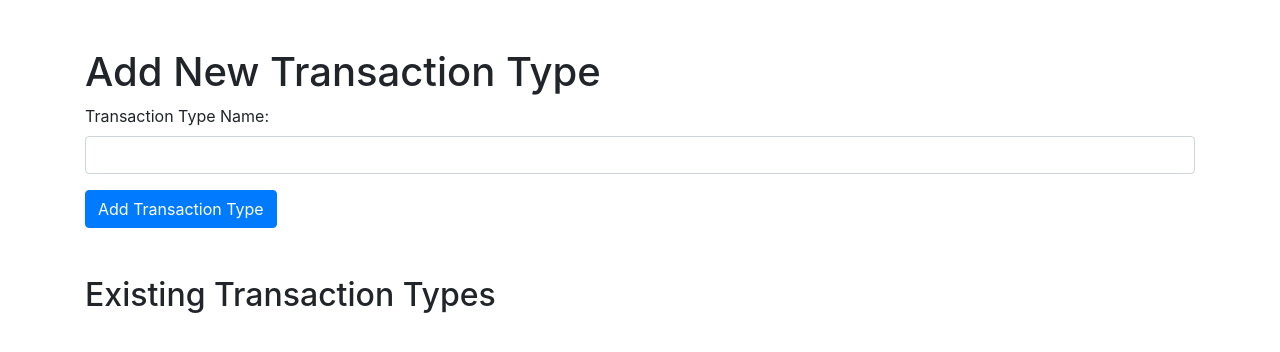
After one commit to bvpipare18/money-flow, a Flask app: page /transaction_types in a window 1280 px wide. The commit adds this page. Shown: the top 352 px of the page. Run offline with Flask 2, Linux system fonts and the light colour scheme; data that the repository does not hold is empty; some libraries are stand-ins or nearby versions.

Commit message:
MF-6: Transaction types should dynamically fetched on UI from DB; add postgres steps for table creation

```diff
--- a/record-transaction/app.py
+++ b/record-transaction/app.py
@@ -24,10 +24,14 @@ def index():
     cur.execute("SELECT name FROM categories")
     categories = cur.fetchall()
 
+    # Fetch all transaction types from the database
+    cur.execute("SELECT id, name FROM transaction_types")
+    transaction_types = cur.fetchall()
+
     cur.close()
     conn.close()
 
-    return render_template('transaction_form.html', categories=categories)
+    return render_template('transaction_form.html', categories=categories, transaction_types=transaction_types)
 
 # Add transaction to the database
 @app.route('/api/transactions', methods=['POST'])
@@ -121,5 +125,54 @@ def delete_category(category_id):
 
     return '', 204  # Return 'No Content' status after deletion
 
+@app.route('/transaction_types', methods=['GET'])
+def transaction_types():
+    return render_template('transaction_type_form.html')
+
+@app.route('/api/transaction_types', methods=['POST'])
+def add_transaction_type():
+    transaction_type_name = request.form['name']
+
+    conn = get_db_connection()
+    cur = conn.cursor()
+
+    # Insert the new transaction type into the database
+    cur.execute("INSERT INTO transaction_types (name) VALUES (%s) RETURNING id;", (transaction_type_name,))
+    new_id = cur.fetchone()[0]
+    conn.commit()
+
+    cur.close()
+    conn.close()
+
+    return redirect(url_for('transaction_types'))
+
+@app.route('/api/transaction_types', methods=['GET'])
+def get_transaction_types():
+    conn = get_db_connection()
+    cur = conn.cursor()
+
+    # Fetch all transaction types from the database
+    cur.execute("SELECT id, name FROM transaction_types")
+    transaction_types = cur.fetchall()
+
+    cur.close()
+    conn.close()
+
+    return jsonify(transaction_types)
+
+@app.route('/api/transaction_types/<int:type_id>', methods=['DELETE'])
+def delete_transaction_type(type_id):
+    conn = get_db_connection()
+    cur = conn.cursor()
+
+    # Delete the transaction type from the database
+    cur.execute("DELETE FROM transaction_types WHERE id = %s", (type_id,))
+    conn.commit()
+
+    cur.close()
+    conn.close()
+
+    return '', 204  # Return 'No Content' status after deletion
+
 if __name__ == '__main__':
     app.run(debug=True, port=5001)
--- /dev/null
+++ b/record-transaction/templates/transaction_type_form.html
@@ -0,0 +1,71 @@
+<!DOCTYPE html>
+<html lang="en">
+<head>
+    <meta charset="UTF-8">
+    <meta name="viewport" content="width=device-width, initial-scale=1.0">
+    <title>Manage Transaction Types</title>
+    <link rel="stylesheet" href="https://stackpath.bootstrapcdn.com/bootstrap/4.5.2/css/bootstrap.min.css">
+</head>
+<body>
+    <div class="container mt-5">
+        <h1>Add New Transaction Type</h1>
+        <form action="/api/transaction_types" method="POST">
+            <div class="form-group">
+                <label for="transaction-type-name">Transaction Type Name:</label>
+                <input type="text" class="form-control" name="name" required>
+            </div>
+            <button type="submit" class="btn btn-primary">Add Transaction Type</button>
+        </form>
+
+        <h2 class="mt-5">Existing Transaction Types</h2>
+        <ul id="transaction-type-list" class="list-group">
+            <!-- Transaction Types will be fetched and displayed here -->
+        </ul>
+    </div>
+
+    <script>
+        document.addEventListener('DOMContentLoaded', function() {
+            fetchTransactionTypes();
+        });
+
+        // Fetch transaction types from the server and display them
+        function fetchTransactionTypes() {
+            fetch('/api/transaction_types')
+                .then(response => response.json())
+                .then(transactionTypes => {
+                    const transactionTypeList = document.getElementById('transaction-type-list');
+                    transactionTypeList.innerHTML = ''; // Clear existing transaction types
+
+                    transactionTypes.forEach(transactionType => {
+                        const li = document.createElement('li');
+                        li.classList.add('list-group-item', 'd-flex', 'justify-content-between', 'align-items-center');
+                        li.innerHTML = `
+                            ${transactionType[1]}
+                            <button class="btn btn-danger btn-sm" onclick="deleteTransactionType(${transactionType[0]})">Delete</button>
+                        `;
+                        transactionTypeList.appendChild(li);
+                    });
+                })
+                .catch(error => console.error('Error fetching transaction types:', error));
+        }
+
+        // Delete transaction type by ID
+        function deleteTransactionType(transactionTypeId) {
+            if (confirm('Are you sure you want to delete this transaction type?')) {
+                fetch(`/api/transaction_types/${transactionTypeId}`, {
+                    method: 'DELETE',
+                })
+                .then(response => {
+                    if (response.ok) {
+                        alert('Transaction type deleted successfully.');
+                        fetchTransactionTypes(); // Refresh the list after deletion
+                    } else {
+                        alert('Error deleting transaction type.');
+                    }
+                })
+                .catch(error => console.error('Error:', error));
+            }
+        }
+    </script>
+</body>
+</html>
```
Also changed, not shown: record-transaction/postgres_installation.md (+18 -0 lines), record-transaction/templates/transaction_form.html (+5 -3 lines).
